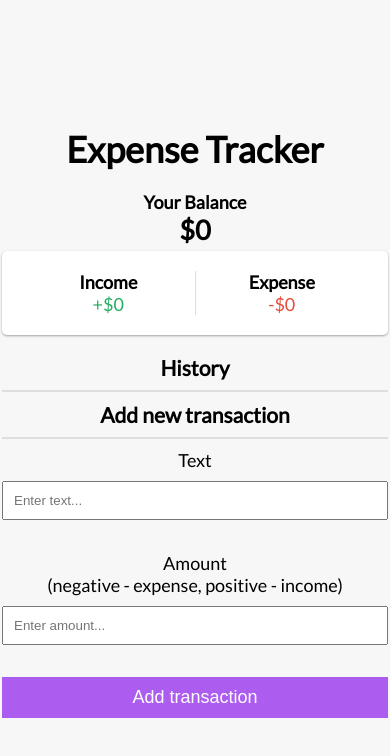
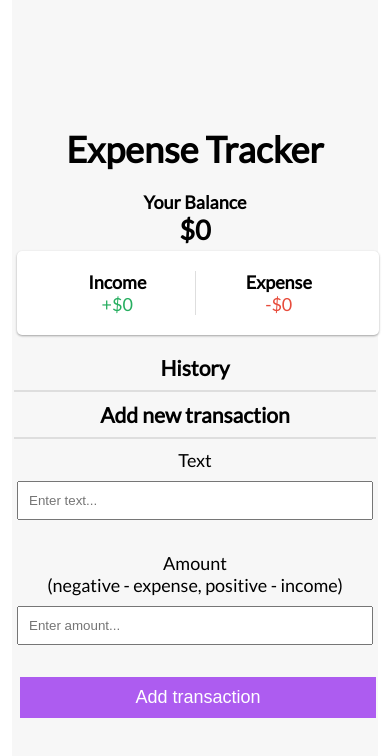
Before and after one commit to MarNawar/Expense_Tracker_React, a React (Vite) app: page / in a window 390 px wide. Shown: the top 756 px of the page. Built offline with nearby package versions, Linux system fonts and the light colour scheme.

Commit message:
Added Media Querries

```diff
--- a/src/App.css
+++ b/src/App.css
@@ -156,6 +156,11 @@ li:hover .delete-btn{
 
 
 @media screen and (max-width: 500px) {
+  *{
+    margin-left: 3px;
+    margin-right:3px;
+  }
+
   .delete-btn{
     position:static;
     border:none;
@@ -166,4 +171,5 @@ li:hover .delete-btn{
     text-align:center;
   }
 
+
 }
```
